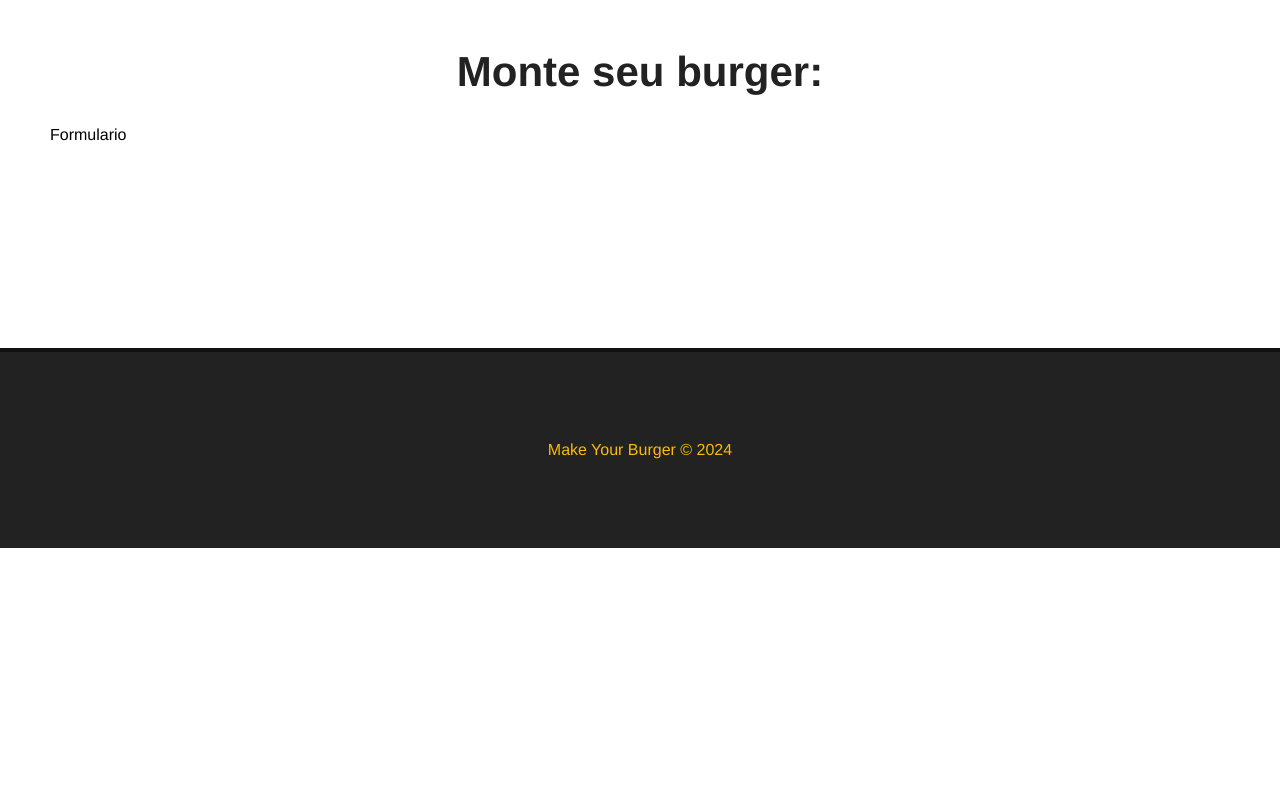
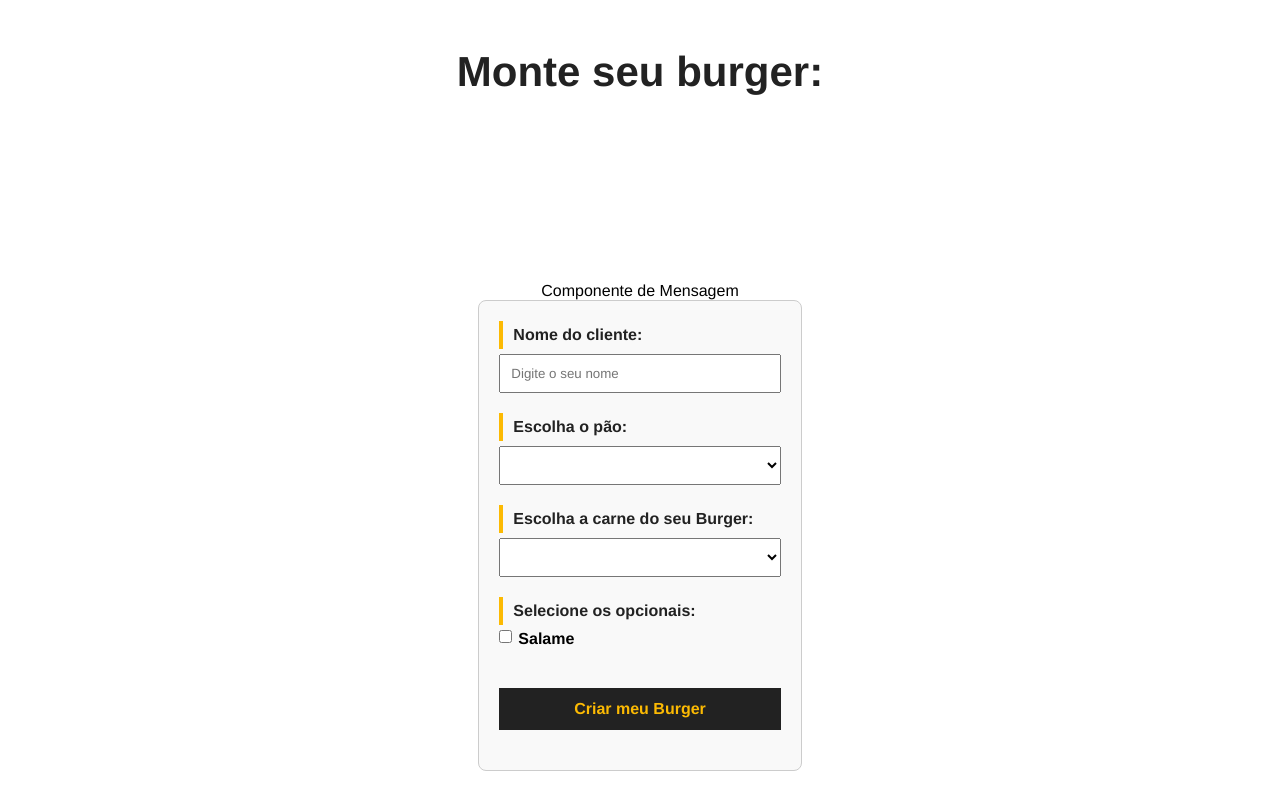
Before and after one commit to migueldelgg/Projeto-Vue, a Vue app: page / in a window 1280 px wide. Shown: the part 580-1380 px from the top of the page. Before the commit the page ends 1128 px from the top, so only its background shows below. Built offline with nearby package versions, Linux system fonts and the light colour scheme.

Commit message:
Criando formulário de cadastro

```diff
--- /dev/null
+++ b/src/components/BurgerForm.vue
@@ -0,0 +1,128 @@
+<template>
+    <div class="container">
+        <p class="title">Componente de Mensagem</p>
+        <div>
+            <form id="burger-form">
+                <div class="input-container">
+                    <label for="nome">Nome do cliente:</label>
+                    <input type="text" id="nome" name="nome" v-model="nome" placeholder="Digite o seu nome">
+                </div>
+                <div class="input-container">
+                    <label for="pao">Escolha o pão: </label>
+                    <select name="pao" id="pao" v-model="pao">
+                        <option value="">Selecione seu pão</option>
+                        <option value="Integral">Integral</option>
+                    </select>
+                </div>
+                <div class="input-container">
+                    <label for="carne">Escolha a carne do seu Burger: </label>
+                    <select name="carne" id="carne" v-model="carne">
+                        <option value="">Selecione o tipo de carne</option>
+                        <option value="maminha">Maminha</option>
+                    </select>
+                </div>
+                <div id="opcionais-container" class="input-container">
+                    <label id="opcionais-title" for="opcionais">Selecione os opcionais: </label>
+                    <div class="checkbox-container">
+                        <input type="checkbox" name="opcionais" v-model="opcionais" value="salame">
+                        <span>Salame</span>
+                    </div>
+                </div>
+                <div class="input-container">
+                    <input type="submit" class="submit-btn" value="Criar meu Burger">
+                </div>
+            </form>
+        </div>
+    </div>
+</template>
+
+<script>
+export default {
+    name: 'BurgerForm',
+}
+</script>
+
+<style scoped>
+    .container {
+        display: flex;
+        flex-direction: column;
+        align-items: center;
+        justify-content: center;
+        height: 100vh;
+    }
+
+
+    #burger-form {
+        max-width: 400px;
+        width: 100%;
+        margin: 0 auto;
+        padding: 20px;
+        border: 1px solid #ccc;
+        border-radius: 8px;
+        background-color: #f9f9f9;
+    }
+
+    .input-container {
+        display: flex;
+        flex-direction: column;
+        margin-bottom: 20px;
+    }
+
+    label {
+        font-weight: bold;
+        margin-bottom: 5px;
+        color: #222;
+        padding: 5px 10px;
+        border-left: 4px solid #FCBA03;
+    }
+
+    input, select {
+        padding: 10px;
+        width: 100%;
+        box-sizing: border-box;
+    }
+
+    #opcionais-container {
+        flex-direction: row;
+        flex-wrap: wrap;
+    }
+
+    #opcionais-title {
+        width: 100%;
+    }
+
+    .checkbox-container {
+        display: flex;
+        align-items: flex-start;
+        width: 50%;
+        margin-bottom: 20px;
+    }
+
+    .checkbox-container span,
+    .checkbox-container input {
+        width: auto;
+    }
+
+    .checkbox-container span {
+        margin-left: 6px;
+        font-weight: bold;
+    }
+
+    .submit-btn {
+        background-color: #222;
+        color: #FCBA03;
+        font-weight: bold;
+        border: 2px solid #222;
+        padding: 10px;
+        font-size: 16px;
+        cursor: pointer;
+        transition: .5s;
+        width: 100%;
+        box-sizing: border-box;
+    }
+
+    .submit-btn:hover {
+        background-color: transparent;
+        color: #222;
+    }
+</style>
--- a/src/views/HomeView.vue
+++ b/src/views/HomeView.vue
@@ -2,17 +2,19 @@
   <Banner/>
   <div class='main-container'>
     <h1>Monte seu burger:</h1>
-    <p>Formulario</p>
+    <BurgerForm/>
   </div>
 </template>
 
 <script>
 import Banner from '../components/Banner.vue'
+import BurgerForm from '../components/BurgerForm.vue'
 
 export default {
   name: 'HomeView',
   components: {
-    Banner
-  }
+    Banner,
+    BurgerForm
+  },
 }
 </script>
```
